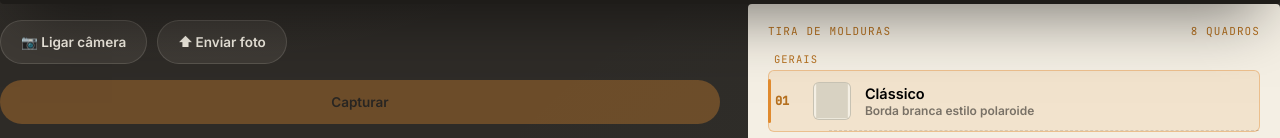
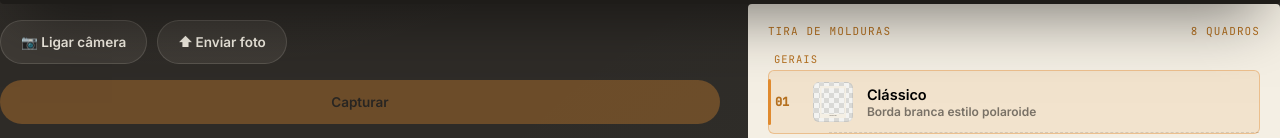
Before and after one commit to ruan-codes/estudio-molduras, a React (Vite) app: page / in a window 1280 px wide. Shown: the part 806-944 px from the top of the page. Built offline with nearby package versions, Linux system fonts and the light colour scheme; a web font is replaced by a local one.

Commit message:
style: update swatch dimensions and background for improved aesthetics and mobile responsiveness

```diff
--- a/src/styles/global.css
+++ b/src/styles/global.css
@@ -580,21 +580,37 @@ input[type='file'] {
   font-weight: 600;
 }
 .swatch {
-  width: 38px;
-  height: 38px;
+  width: 40px;
+  height: 40px;
   border-radius: var(--radius-sm);
   flex-shrink: 0;
   display: flex;
   align-items: center;
   justify-content: center;
-  background: #d8d2c2;
+  /* quadriculado clássico de "área transparente" — dá contraste neutro pra
+     qualquer cor de moldura, em vez de um fundo sólido que podia se
+     confundir com tons dourados/bege de algumas molduras */
+  background-color: #f3f3f1;
+  background-image: linear-gradient(45deg, #d9d9d6 25%, transparent 25%, transparent 75%, #d9d9d6 75%),
+    linear-gradient(45deg, #d9d9d6 25%, transparent 25%, transparent 75%, #d9d9d6 75%);
+  background-size: 10px 10px;
+  background-position: 0 0, 5px 5px;
   border: 1px solid rgba(0, 0, 0, 0.08);
   overflow: hidden;
 }
 .swatch img {
   width: 100%;
   height: 100%;
-  object-fit: cover;
+  /* "contain" em vez de "cover": mostra a moldura inteira, sem cortar as
+     decorações que ficam nas bordas/cantos/topo de cada uma */
+  object-fit: contain;
+  padding: 3px;
+}
+@media (max-width: 600px) {
+  .swatch {
+    width: 58px;
+    height: 58px;
+  }
 }
 @media (max-width: 600px) {
   .swatch {
```
